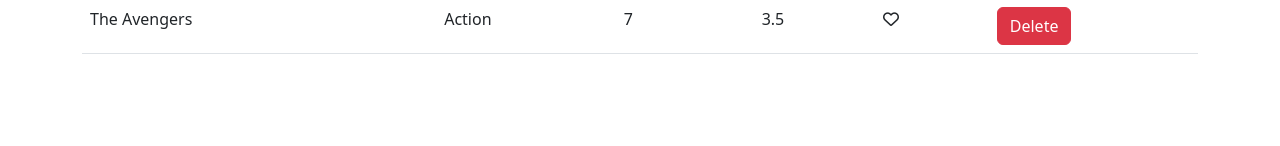
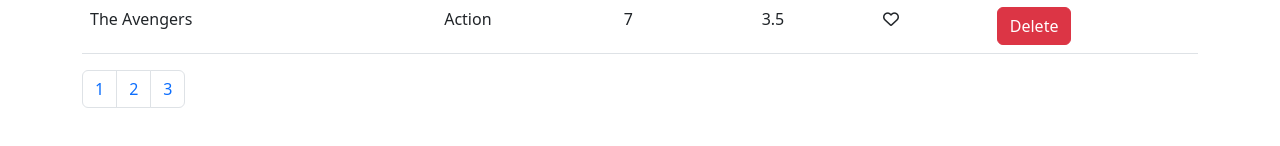
Before and after one commit to d3athammer/my-app, a React (Create React App) app: page / in a window 1280 px wide. Shown: the part 522-668 px from the top of the page. Built offline with nearby package versions, Linux system fonts and the light colour scheme.

Commit message:
pagination

```diff
--- a/package.json
+++ b/package.json
@@ -13,6 +13,7 @@
     "bootstrap": "^5.2.3",
     "css-select": "^5.1.0",
     "font-awesome": "^4.7.0",
+    "lodash": "^4.17.21",
     "nth-check": "^2.1.1",
     "react": "^18.2.0",
     "react-dom": "^18.2.0",
--- a/src/components/Movies.jsx
+++ b/src/components/Movies.jsx
@@ -1,12 +1,15 @@
 import React, { Component} from 'react';
 import { getMovies } from '../services/fakeMovieService';
 import { deleteMovie } from '../services/fakeMovieService';
+import Pagination from './common/pagination';
 import Like from './common/like';
 
 class Movies extends Component {
       state = {
     movies: getMovies(),
-    liked: false
+    liked: false,
+    pageSize: 3,
+    currentPage: 1
    };
 
   deleteMovie = id => {
@@ -14,7 +17,7 @@
     this.setState({movies: this.state.movies})
    }
 
-   handleLike= (movie) => {
+  handleLike= (movie) => {
     const updatedMovies = [...this.state.movies];
     const index = updatedMovies.findIndex((m) => m._id === movie._id);
     updatedMovies[index] = { ...updatedMovies[index] };
@@ -22,7 +25,17 @@
      this.setState({ movies: updatedMovies });
    }
 
+// handling pages
+
+   //takes in page from onPageChange Props
+  handlePageChange = (page) => {
+    this.setState({currentPage: page})
+  }
+
+  currentPage
+
   render() {
+    const { movies, pageSize, currentPage } = this.state;
     return (
       <div>
         <p>
@@ -52,6 +65,11 @@
             ))}
           </tbody>
         </table>
+         <Pagination
+            itemsCount={movies.length}
+            pageSize={pageSize}
+            currentPage={currentPage}
+            onPageChange={this.handlePageChange} />
       </div>
     );
   }
--- /dev/null
+++ b/src/components/common/pagination.jsx
@@ -0,0 +1,32 @@
+import React, { Component } from 'react';
+import _ from 'lodash';
+
+class Pagination extends Component {
+
+  render() {
+    const { itemsCount, pageSize, currentPage, onPageChange } = this.props;
+    // Count the number of pages required
+    const pagesCount = Math.ceil(itemsCount / pageSize) ;
+    // Don't show page number if there is only 1
+    if (pagesCount === 1) {
+      return null
+    };
+    // using lodash to calculate the full range of page numbers required based on pagesCount
+    const pages = _.range(1, pagesCount + 1);
+
+    return (
+      <nav aria-label="Page navigation example">
+        <ul className="pagination">
+        {/* Map the pages according to how many items are in a page */}
+        { pages.map( page => (
+            <li key={page} className="page-item">
+              <a className="page-link" onClick={() => onPageChange(page)} href="#">{page}</a>
+            </li>
+        ))}
+        </ul>
+      </nav>
+    );
+  }
+}
+
+export default Pagination;
```
Also changed, not shown: 1 other file (tests, documents, lock files or other folders).
